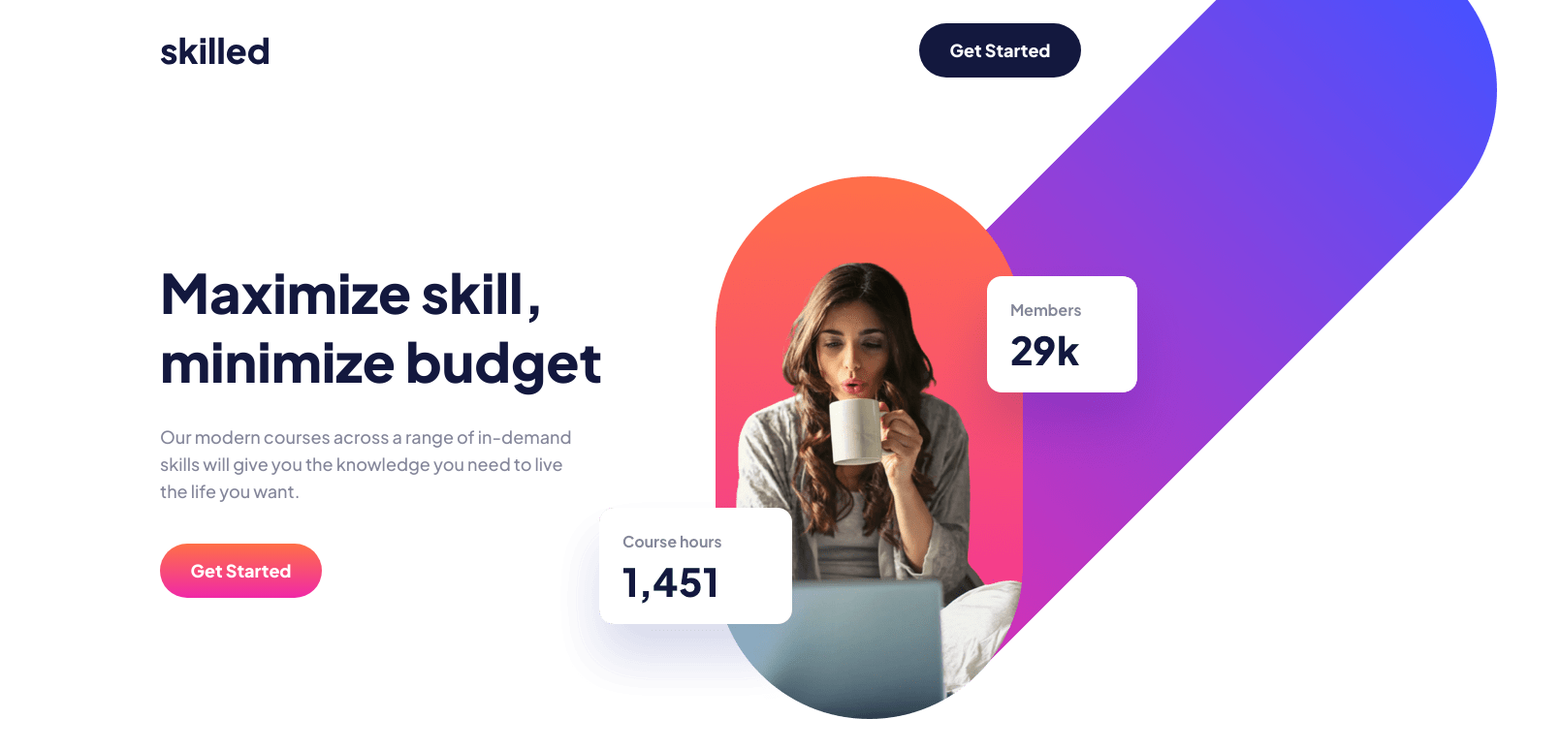
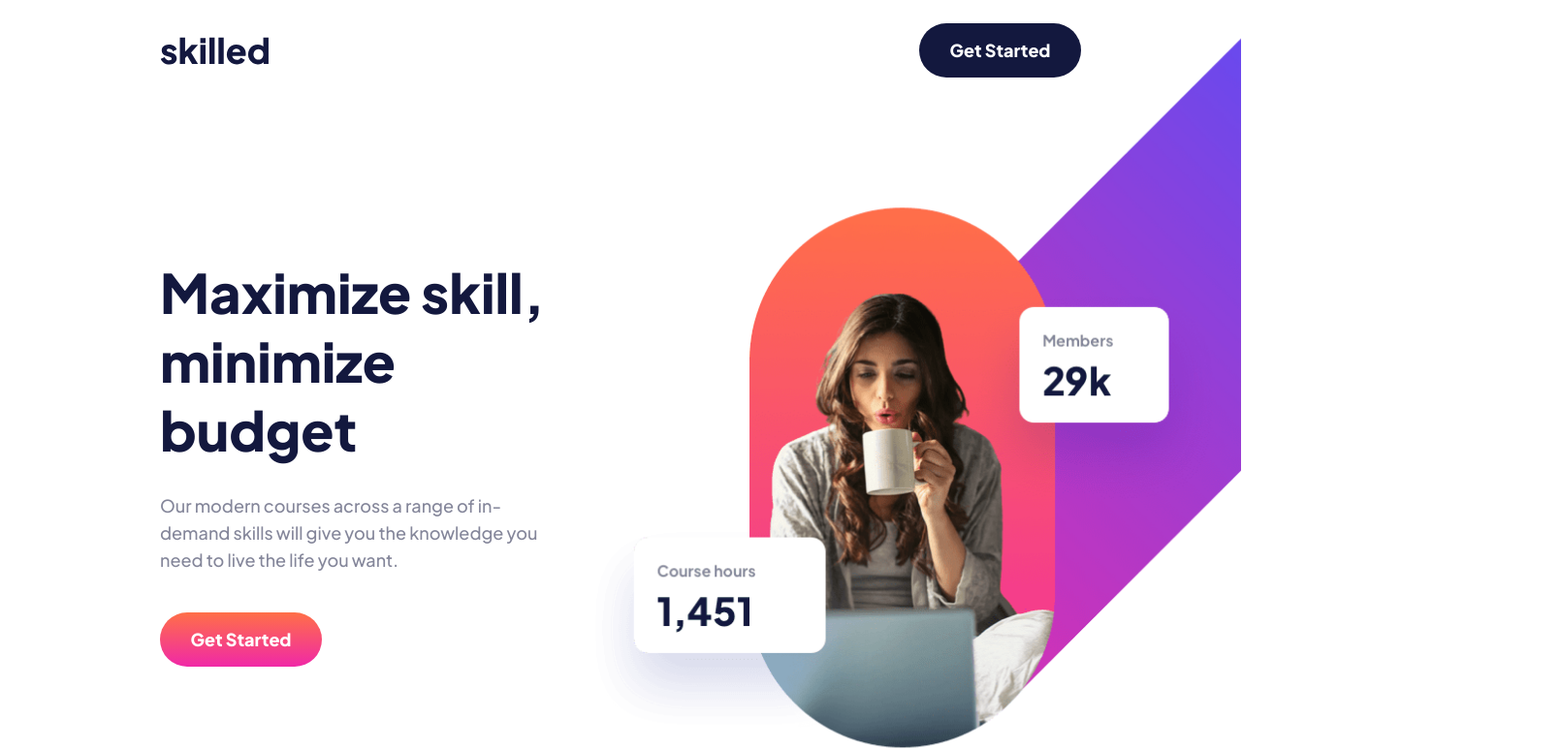
Before and after one commit to nicorithner/solution-skilled-elearning-landing-page, a React (Create React App) app: page / in a window 1280 px wide. Shown: the top 774 px of the page at 97% size, 1610 px wide, since content can reach past the window. Built offline with nearby package versions, Linux system fonts and the light colour scheme.

Commit message:
Styled hero section for tablet size

```diff
--- a/src/components/heroSection/HeroSection.styled.js
+++ b/src/components/heroSection/HeroSection.styled.js
@@ -1,5 +1,4 @@
 import styled from "styled-components";
-import { NEUTRAL, PRIMARY } from "../../constants";
 import { Heading, TextGray } from "../../App.styled";
 
 export const HeroWrapper = styled.section`
@@ -8,6 +7,10 @@ export const HeroWrapper = styled.section`
   align-items: center;
   min-width: 100%;
   padding-left: 165px;
+
+  @media only screen and (max-width: 768px) and (min-width: 400px) {
+    padding-left: 40px;
+  }
 `;
 
 export const HeroLeftSegment = styled.div`
@@ -18,6 +21,12 @@ export const HeroLeftSegment = styled.div`
   height: auto;
   margin-top: 162px;
   margin-bottom: 225px;
+  overflow: visible;
+
+  @media only screen and (max-width: 768px) and (min-width: 400px) {
+    margin-top: 100px;
+    width: 425px;
+  }
 `;
 
 export const HeroHeading = styled(Heading)`
@@ -29,13 +38,24 @@ export const HeroDescription = styled(TextGray)`
   margin-right: ${12 / 16}rem;
 `;
 
-export const HeroRightSegment = styled.div``;
+export const HeroRightSegment = styled.div`
+  width: 715px;
+  height: 804px;
+  margin-top: -145px;
+  overflow: hidden;
+
+  @media only screen and (max-width: 768px) and (min-width: 400px) {
+    max-width: 400px;
+    overflow: hidden;
+    margin-left: -100px;
+  }
+`;
 
 export const HeroImgDesktop = styled.img`
   display: block;
-  position: absolute;
-  right: -330px;
-  top: -132px;
+  margin-top: -132px;
+  margin-right: -130px;
+  min-width: 1040px;
 
   @media only screen and (max-width: 768px) {
     display: none;
@@ -47,6 +67,7 @@ export const HeroImgTablet = styled.img`
 
   @media only screen and (max-width: 768px) and (min-width: 400px) {
     display: block;
+    min-width: min-content;
   }
 `;
 
```
